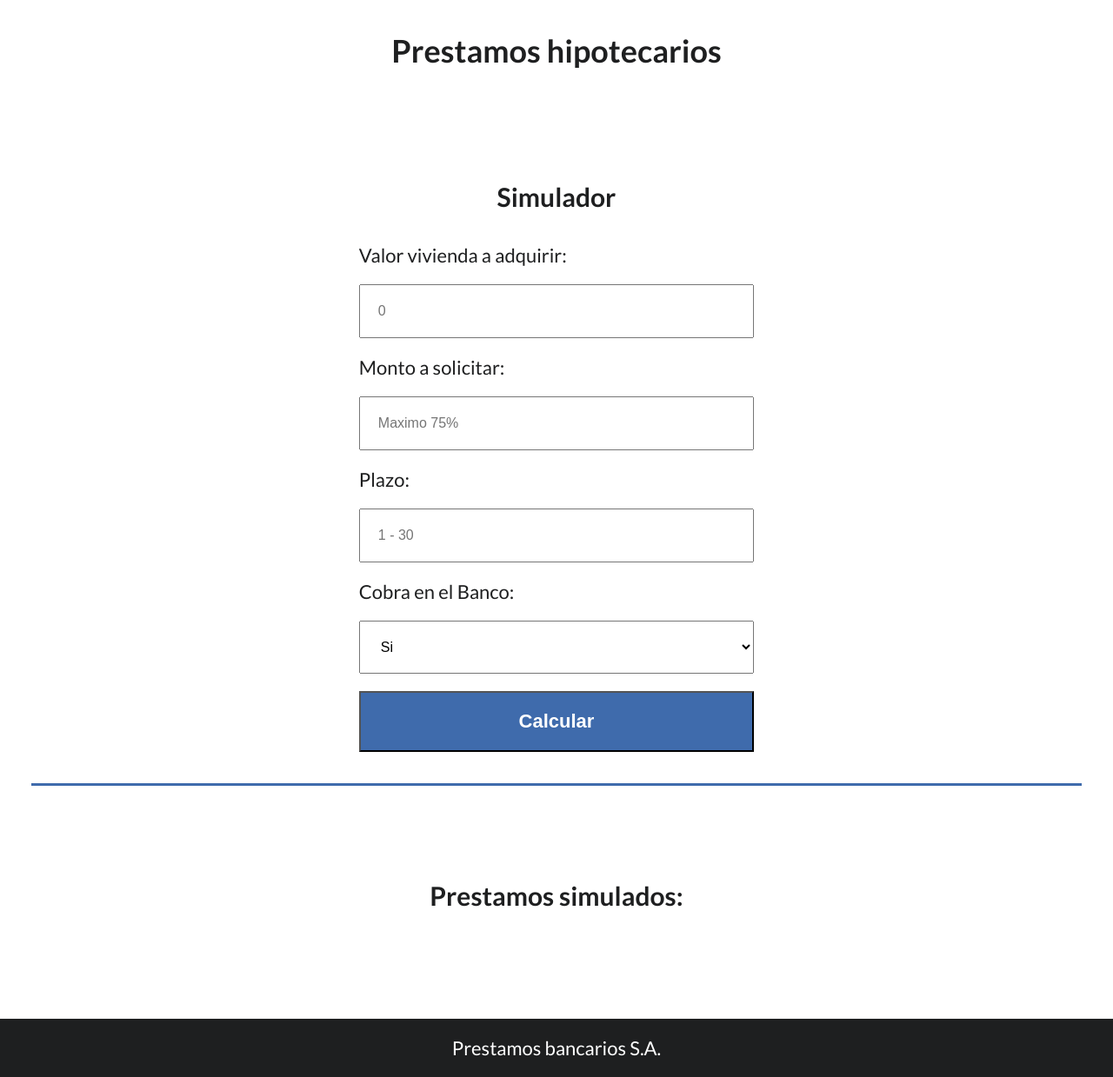
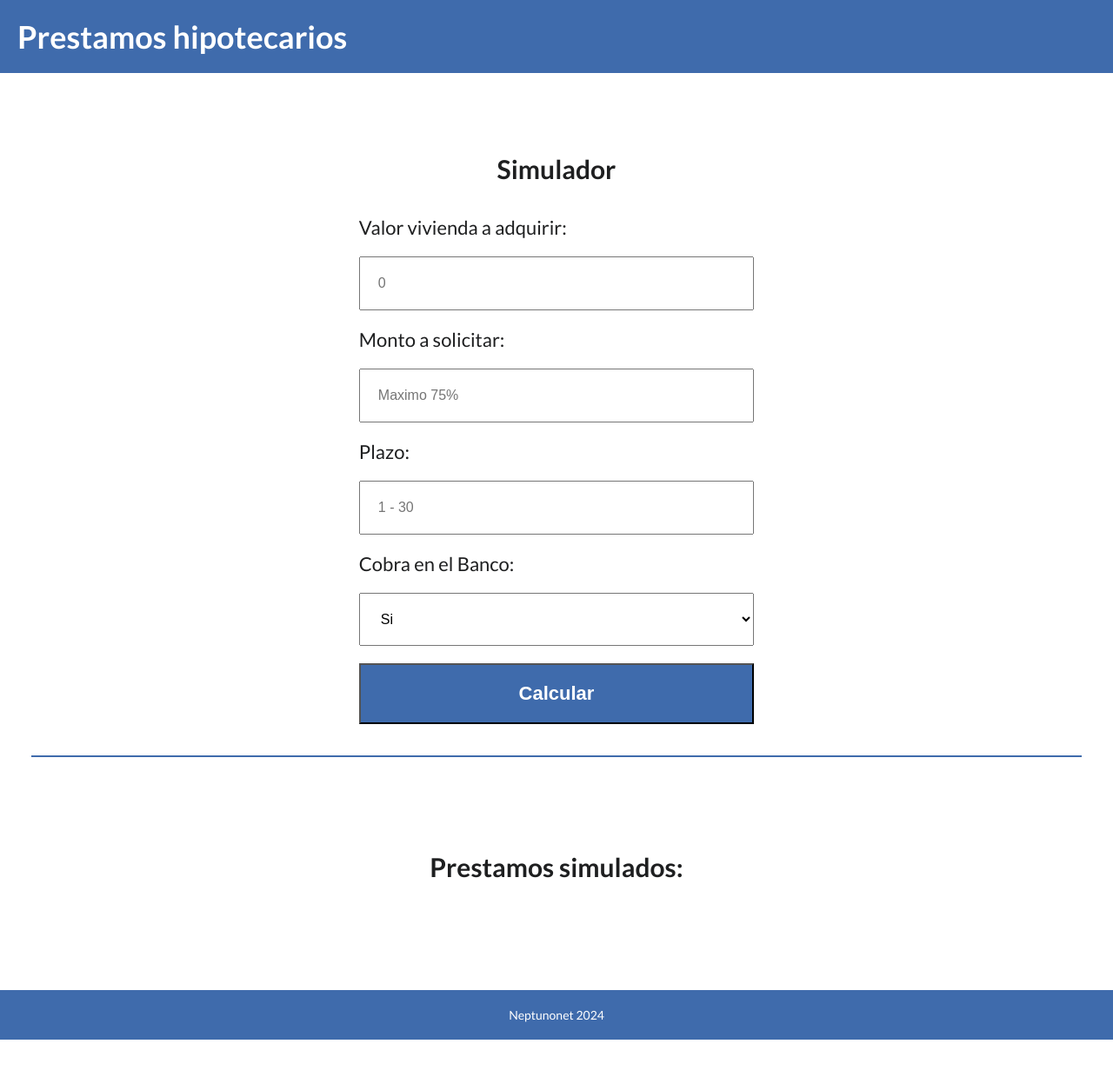
Before and after one commit to neptunonet/JS-PF-ArmasJuanIgnacio, a plain HTML site: page index.html in a window 1280 px wide. Shown: the whole page at 87% size. After the commit the page ends 1196 px from the top, so only its background shows below. Drawn offline with nearby package versions, Linux system fonts and the light colour scheme; some packages are replaced by stand-ins of ours; no server answers; a script that the page names is missing.

Commit message:
chore: Update header and footer styles and create currency data function

```diff
--- a/css/styles.css
+++ b/css/styles.css
@@ -39,9 +39,11 @@ body {
     grid-template-rows: auto 1fr auto;
     min-height: 100vh;
 }
+
 p {
     font-size: var(--text-base);
 }
+
 .bg-custom {
     background-color: var(--primary);
 }
@@ -58,13 +60,25 @@ p {
 
 /* header */
 header {
-    display: grid;
-    place-items: center;
-    padding: var(--spacing-sm);
+    display: flex;
+    justify-content: space-between;
+    align-items: center;
+    background-color: var(--primary);
+    color: var(--light);
+    padding: var(--spacing-xs);
 }
 header h1 {
     font-size: var(--text-subtitle);
 }
+
+.header {
+    padding: var(--spacing-xs);
+    background-color: var(--primary);
+    color: var(--light);
+    font-weight: bold;
+}
+
+
 /* main section */
 main {
     margin: var(--spacing-xs) 0 var(--spacing-md);
@@ -74,16 +88,18 @@ main {
 /* Form */
 #create {
     display: flex;
-    border-bottom: 3px solid var(--primary);
+    border-bottom: 2px solid var(--primary);
     flex-direction: column;
     align-items: center;
     gap: var(--spacing-sm);
     padding: var(--spacing-sm);
     margin: var(--spacing-sm)
 }
+
 #create h2 {
     font-size: var(--text-heading);
 }
+
 #create form {
     width: 40%;
     display: flex;
@@ -115,19 +131,17 @@ main {
 }
 
 .title {
-    font-size: var(--text-heading);
     text-align: center;
     margin: var(--spacing-md) 0;
+    font-size: var(--text-heading);
 }
 
 #sims {
     margin-top: 30px;
     min-height: 40vh;
 }
-#sims h2 {
-    font-size: 42px;
-    text-align: center;
-}
+
+
 .sim {
     display: flex;
     justify-content: space-between;
@@ -140,23 +154,23 @@ main {
 .sim p{
     font-size: var(--text-link);
 }
-.sim h3{
+.sim h3 {
     font-size: var(--text-heading);
-
 }
-
 
 /* footer */
 footer {
-    display: grid;
-    place-items: center;
+    background-color: var(--primary);
+    color: var(--light);
     padding: var(--spacing-xs);
-}
-footer p {
-    font-size: var(--text-link);
-    color: var(--light);
+    text-align: center;
+    font-size: var(--text-caption);
 }
 
+a  {
+    color: var(--light);
+    text-decoration: none;
+}
 
 /*  Toastify */
 .toastify {
--- a/index.html
+++ b/index.html
@@ -12,7 +12,13 @@
 </head>
 <body>
     <header>
-        <h1>Prestamos hipotecarios</h1>
+        <section>
+            <h1>Prestamos hipotecarios</h1>
+        </section>
+        <section class="header">
+              <div id="SimCot">
+            </div>
+        </section>
     </header>
     <main>
         <section id="create" class="container">
@@ -38,8 +44,11 @@
             </div>
         </section>
     </main>
-    <footer class="bg-dark">
-        <p>Prestamos bancarios S.A.</p>
+    <footer>
+        <div>
+            <a href="https://github.com/neptunonet/JS-PF-ArmasJuanIgnacio" target="_blank">Neptunonet 2024</a>
+
+        </div>
     </footer>
     <script src="https://cdn.jsdelivr.net/npm/sweetalert2@11.12.0/dist/sweetalert2.all.min.js"></script>
     <script type="text/javascript" src="https://cdn.jsdelivr.net/npm/toastify-js"></script>
--- a/js/scripts.js
+++ b/js/scripts.js
@@ -9,6 +9,7 @@
 
 const sim_form = document.querySelector('#add-simulation');
 const simDiv = document.querySelector('#SimDiv');
+const simCot = document.querySelector('#SimCot');
 
 
 //Formatear números
@@ -41,6 +42,42 @@ function validateFields() {
 
   }
 }
+
+async function fetchCurrencyData() {
+  const response = await fetch("https://dolarapi.com/v1/dolares/blue");
+  const data = await response.json();
+  console.log(data);
+
+  simCot.innerHTML = "";
+
+  const cot_container = document.createElement('article');
+    cot_container.className = 'cot';
+    cot_container.casa = `cot-${data.casa}`;
+
+    cot_container.innerHTML = `
+     <div>
+        <p>Cotizacion: ${data.nombre}</p>
+        <p>Compra: $${data.compra}</p>
+        <p>Venta: $${data.venta}</p>
+      </div>
+    `;
+
+    simCot.appendChild(cot_container);
+
+}
+
+fetchCurrencyData()
+
+/*    {
+      "moneda": "USD",
+      "casa": "oficial",
+      "nombre": "Oficial",
+      "compra": 900.5,
+      "venta": 940.5,
+      "fechaActualizacion": "2024-07-15T09:45:00.000Z"
+    },
+*/
+
 
 
 // crear Simulacion
```
